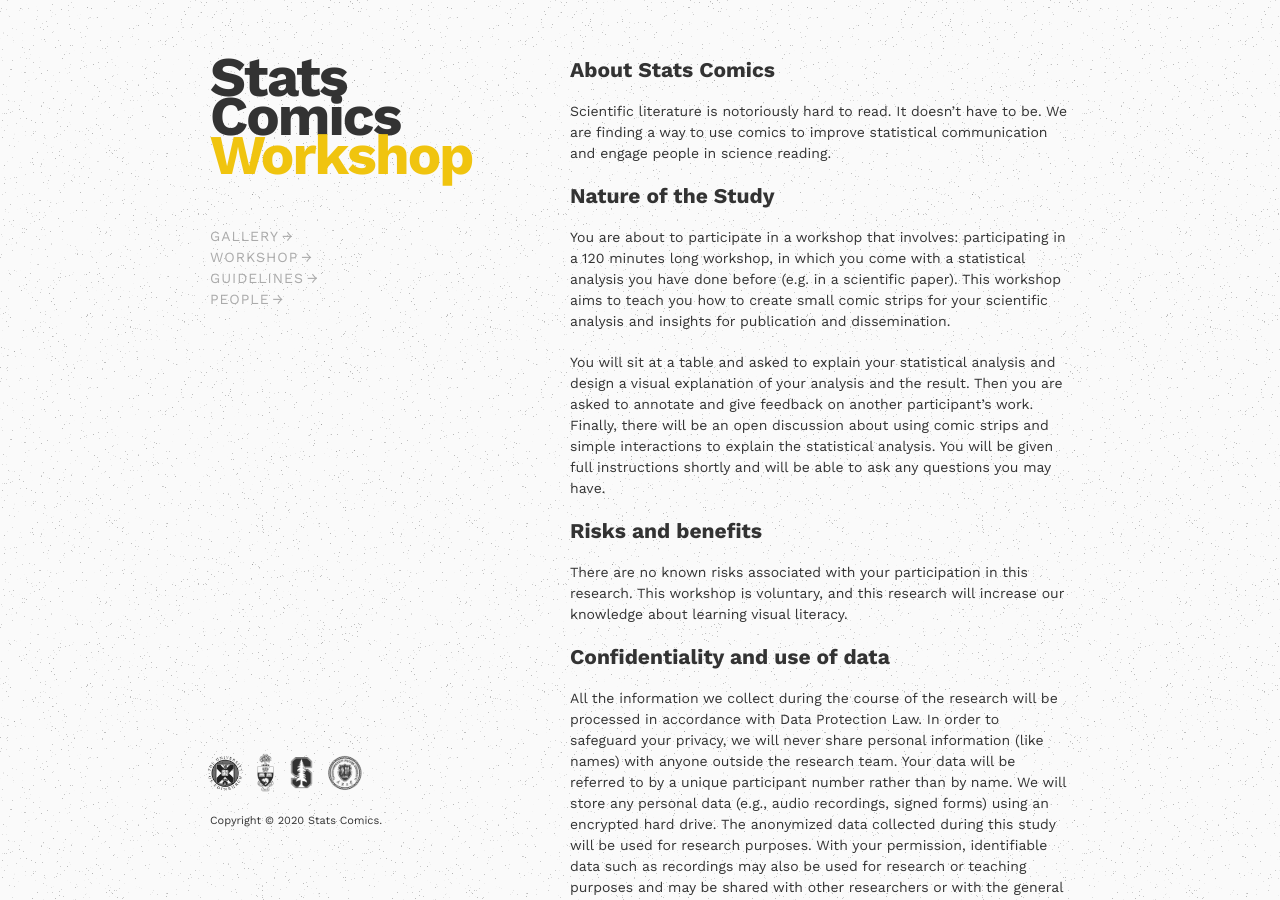
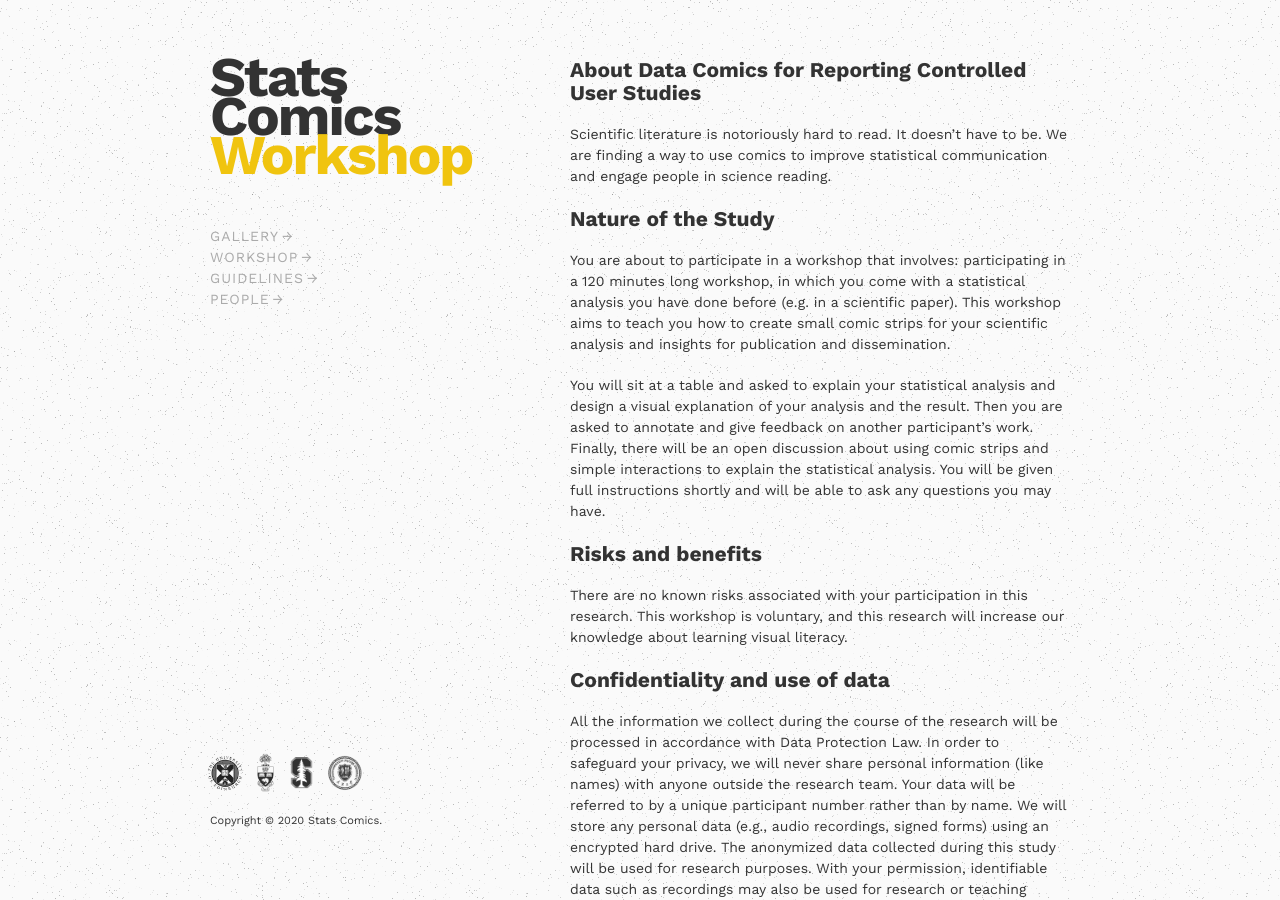
Before and after one commit to statscomics/statscomics.github.io, a Jekyll site: the page built from workshop.md, in a window 1280 px wide and 900 px high. Built offline with Jekyll 4.4.1, drawn with Linux system fonts in a browser that asks for light colours.

Commit message:
Update workshop.md

```diff
--- a/workshop.md
+++ b/workshop.md
@@ -3,7 +3,7 @@ layout: page
 title: Workshop
 ---
 
-## About Stats Comics
+## About Data Comics for Reporting Controlled User Studies
 
 Scientific literature is notoriously hard to read. It doesn't have to be. We are finding a way to use comics to improve statistical communication and engage people in science reading.
 
```
